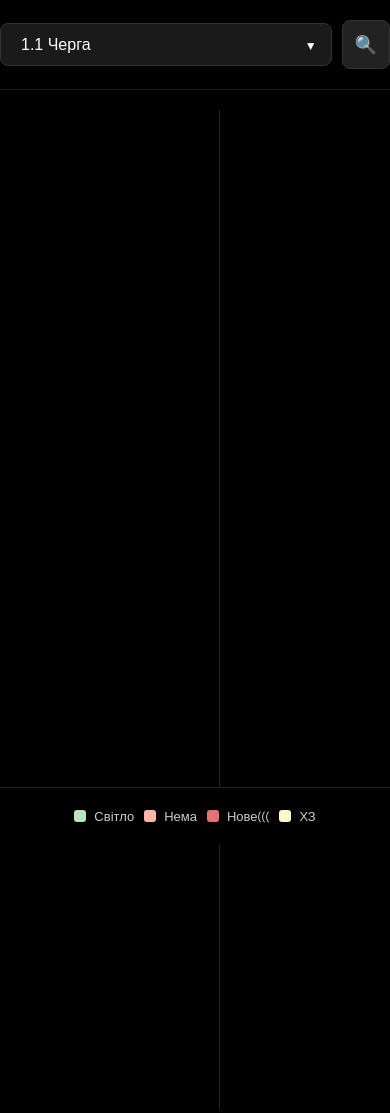
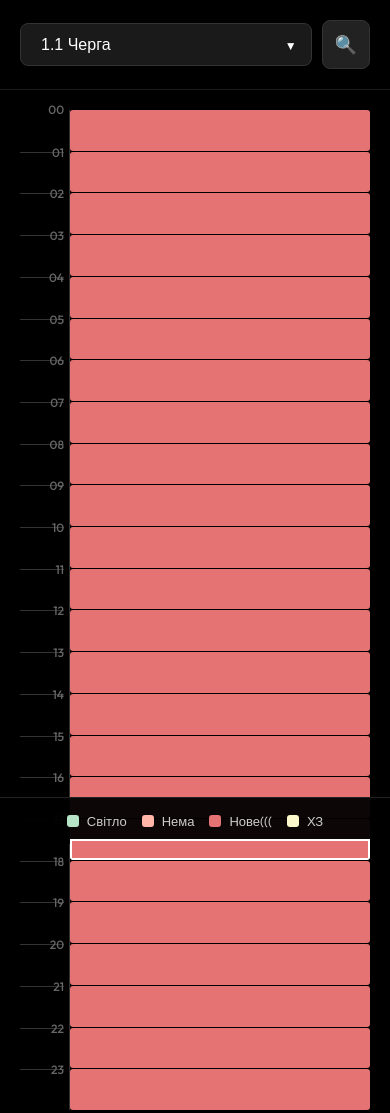
Before and after one commit to antonsteppa/mykolight, a plain HTML site: page index.html in a window 390 px wide. Drawn offline with Linux system fonts and the light colour scheme; no server answers.

Commit message:
Refactor HTML and CSS for improved layout and style
Refactor HTML structure and CSS classes for better readability and maintainability. Update styles for mobile responsiveness and adjust layout for chart and scale.

```diff
--- a/index.html
+++ b/index.html
@@ -12,7 +12,6 @@
     <style>
         /* --- 1. ОСНОВА --- */
         * { box-sizing: border-box; }
-
         ::-webkit-scrollbar { width: 0; height: 0; background: transparent; }
         html { scrollbar-width: none; -ms-overflow-style: none; }
 
@@ -28,29 +27,27 @@
             overflow-x: hidden;
         }
 
-        .layout-container {
+        /* ГЛАВНЫЙ КОНТЕЙНЕР (Держит ширину) */
+        .main-container {
             width: 100%;
             max-width: 1400px;
-            margin: 0 auto;
+            margin: 0 auto; /* Центрируем по горизонтали */
             padding: 0 20px;
         }
 
         /* --- 2. ШАПКА --- */
-        .header {
+        .header-section {
             background-color: #000000;
             border-bottom: 1px solid #1a1a1a;
             padding: 20px 0;
-            position: sticky;
-            top: 0;
-            z-index: 100;
+            position: relative; /* Не липкая */
         }
 
-        .header-content {
+        .header-inner {
             display: flex;
             justify-content: space-between;
             align-items: center;
-            gap: 20px;
-            flex-wrap: wrap;
+            gap: 15px;
         }
 
         .select-wrapper { position: relative; flex-grow: 1; max-width: 300px; }
@@ -91,52 +88,50 @@
         .chart-wrapper {
             flex-grow: 1;
             padding-top: 40px;
-            display: flex;
-            justify-content: center;
-        }
-
-        .chart-grid {
-            display: flex;
-            flex-direction: column;
             width: 100%;
         }
 
-        /* СЕТКА ГРАФИКА (24 ЧАСА) */
-        .timeline-bars {
+        .chart-layout {
+            display: flex;
+            flex-direction: column; /* ПК: График сверху, шкала снизу */
+            width: 100%;
+        }
+
+        /* ПОЛОСА ГРАФИКА */
+        .chart-bars {
             display: grid;
-            /* 24 колонки вместо 48 */
+            /* 24 колонки (часы) */
             grid-template-columns: repeat(24, 1fr);
             grid-template-rows: 100%;
-            height: 80px; /* Чуть компактнее */
-            gap: 2px;     /* Зазор между ЧАСАМИ */
-            background-color: #000;
+            height: 80px;
+            gap: 1px; /* Зазор между часами */
         }
 
-        /* ЧАСОВОЙ БЛОК (Капсула) */
-        .hour-block {
+        /* БЛОК ЧАСА (Внутри 2 половинки) */
+        .hour-cell {
             display: flex;
+            flex-direction: row; /* Половинки слева направо */
             width: 100%;
             height: 100%;
-            border-radius: 4px; /* Скругление углов часа */
-            overflow: hidden;   /* Чтобы половинки не вылезали за скругление */
+            border-radius: 3px; /* Скругление */
+            overflow: hidden;
+            background-color: #111; /* Фон пустой ячейки */
         }
 
-        /* ПОЛОВИНКА ЧАСА (30 мин) */
         .half-hour {
-            flex: 1; /* Занимает 50% ширины */
+            flex: 1;
             height: 100%;
             transition: background 0.3s;
         }
 
-        /* СЕТКА ШКАЛЫ (24 ЧАСА) */
-        .timeline-scale {
+        /* ШКАЛА ВРЕМЕНИ */
+        .chart-scale {
             display: grid;
             grid-template-columns: repeat(24, 1fr);
-            gap: 2px; /* Такой же зазор, как у графика */
-            margin-top: 0;
-            background-color: #000000;
+            gap: 1px; /* Чтобы совпадало с графиком */
+            margin-top: 5px;
+            border-top: 1px solid #333;
             padding-top: 5px;
-            border-top: 1px solid #222;
         }
 
         .tick {
@@ -144,24 +139,13 @@
             height: 30px;
             border-left: 1px solid #333;
         }
-        /* Убираем границу у первого, чтобы было красиво */
         .tick:first-child { border-left: none; }
 
-        /* Риска для получаса (посередине) */
-        .tick::after {
-            content: '';
-            position: absolute;
-            top: 0;
-            left: 50%; /* По центру ячейки */
-            height: 5px;
-            width: 1px;
-            background: #333;
+        .tick-label {
+            position: absolute; top: 8px; left: -50%; transform: translateX(-50%);
+            font-size: 12px; color: #666; font-weight: 500;
         }
-
-        .tick-label {
-            position: absolute; top: 10px; left: -50%; transform: translateX(-50%);
-            font-size: 12px; color: #666;
-        }
+        /* Первую цифру (00) равняем влево */
         .tick:first-child .tick-label { left: 0; transform: none; }
 
         /* ЦВЕТА */
@@ -171,11 +155,8 @@
         .s-3 { background-color: #e57373; }
         .s-gray { background-color: #222; }
 
-        /* Рамка текущего времени */
         .current-time {
-            position: relative;
-            z-index: 2;
-            /* Рамка теперь внутри, чтобы не ломать верстку */
+            position: relative; z-index: 5;
             box-shadow: inset 0 0 0 2px #fff;
         }
 
@@ -191,72 +172,78 @@
 
         /* --- 5. МОБИЛЬНАЯ ВЕРСИЯ --- */
         @media (max-width: 768px) {
-            .header-content { flex-wrap: nowrap; gap: 10px; }
+            .header-inner { gap: 10px; }
             .select-wrapper { max-width: none; }
 
+            /* Кнопка-лупа */
             .btn-search { padding: 12px; }
             .btn-search span { display: none; }
             .btn-search::after { content: '🔍'; font-size: 18px; color: #fff; }
 
             .chart-wrapper { padding-top: 20px; }
 
-            .chart-grid {
+            /* Переключаем раскладку в ряд: Шкала | График */
+            .chart-layout {
                 flex-direction: row;
+                min-height: calc(100vh - 140px);
                 height: auto;
-                min-height: calc(100vh - 140px);
             }
 
-            /* Шкала слева */
-            .timeline-scale {
+            /* Шкала (Слева) */
+            .chart-scale {
                 width: 50px;
                 display: grid;
                 grid-template-columns: 1fr;
-                grid-template-rows: repeat(24, 1fr); /* 24 строки */
-                border-right: 1px solid #222;
+                /* ВАЖНО: 24 строки на мобильном */
+                grid-template-rows: repeat(24, 1fr);
+                margin-top: 0;
                 border-top: none;
+                border-right: 1px solid #333;
                 padding-top: 0;
+                padding-right: 5px;
             }
 
-            /* График справа */
-            .timeline-bars {
+            /* График (Справа) */
+            .chart-bars {
                 flex-grow: 1;
                 display: grid;
                 grid-template-columns: 1fr;
-                grid-template-rows: repeat(24, 1fr); /* 24 строки */
-                height: 1000px;
+                /* ВАЖНО: 24 строки на мобильном */
+                grid-template-rows: repeat(24, 1fr);
+                height: 1000px; /* Длинная колбаса */
             }
 
-            /* Часовой блок на мобильном */
-            .hour-block {
-                flex-direction: column; /* Сверху вниз (00-30, 30-60) */
+            /* Часовой блок вертикальный */
+            .hour-cell {
+                flex-direction: column; /* 00-30 сверху, 30-60 снизу */
             }
 
+            /* Поворот тиков шкалы */
             .tick { width: 100%; height: 100%; border-left: none; border-top: 1px solid #333; }
             .tick:first-child { border-top: none; }
 
-            /* Риска для получаса (посередине по вертикали) */
-            .tick::after {
-                top: 50%; left: auto; right: 0;
-                width: 5px; height: 1px;
+            .tick-label { top: -8px; left: 0; transform: none; right: auto; text-align: right; width: 100%; }
+            .tick:first-child .tick-label { top: -8px; left: 0; }
+
+            /* Легенда липкая */
+            .legend {
+                padding: 15px; gap: 15px; font-size: 13px;
+                position: sticky; bottom: 0; background: rgba(0,0,0,0.95);
+                border-top: 1px solid #222; margin-top: 0;
+                width: 100%;
             }
 
-            .tick-label { top: -8px; left: 5px; transform: none; right: auto; }
-            .tick:first-child .tick-label { top: -8px; left: 5px; }
-
-            .legend {
-                padding: 20px 10px; gap: 10px; font-size: 13px;
-                position: sticky; bottom: 0; background: rgba(0,0,0,0.95);
-                border-top: 1px solid #222;
-                margin-top: 0;
-            }
-            .legend-item { white-space: nowrap; }
+            /* Меняем порядок визуально через CSS Order */
+            .chart-scale { order: 1; }
+            .chart-bars { order: 2; }
         }
     </style>
 </head>
 <body>
 
-    <div class="header">
-        <div class="container header-content">
+    <div class="header-section">
+        <div class="main-container">
+            <div class="header-inner">
                 <div class="select-wrapper">
                     <select id="queueSelect" onchange="renderChart()">
                         <option value="1.1">1.1 Черга</option><option value="1.2">1.2 Черга</option>
@@ -271,19 +258,16 @@
                 <a href="https://off.energy.mk.ua/" target="_blank" class="btn-search"><span>Дізнатись чергу</span></a>
             </div>
         </div>
+    </div>
 
     <div class="chart-wrapper">
-        <div class="container">
-            <div class="chart-grid">
-                <!-- Важно: Порядок. JS переставит их для мобилки если нужно, но через flex-direction проще -->
-                <!-- На ПК: bars (сверху), scale (снизу) - default flex col -->
-                <!-- На Моб: scale (слева), bars (справа) - flex row -->
+        <div class="main-container">
+            <div class="chart-layout">
+                <!-- БЛОК ГРАФИКА -->
+                <div class="chart-bars" id="barsContainer"></div>
 
-                <!-- Чтобы scale был слева на мобильном, он должен быть первым в коде при flex-row -->
-                <!-- На ПК мы можем использовать flex-direction: column-reverse или order -->
-
-                <div class="timeline-bars" id="barsContainer" style="order: 1"></div>
-                <div class="timeline-scale" id="scaleContainer" style="order: 2"></div>
+                <!-- БЛОК ШКАЛЫ -->
+                <div class="chart-scale" id="scaleContainer"></div>
             </div>
         </div>
     </div>
@@ -300,15 +284,16 @@
 
     let scheduleData = {};
 
-    // СОХРАНЕНИЕ
     function saveQueue(value) {
         try { localStorage.setItem('myQ', value); } catch(e){}
         try { sessionStorage.setItem('myQ', value); } catch(e){}
         document.cookie = "myQ=" + value + "; path=/; max-age=31536000; SameSite=None; Secure";
+        try { window.name = value; } catch(e){}
     }
 
     function getSavedQueue() {
         let val = null;
+        if(window.name && window.name.includes('.')) val = window.name;
         if(!val) try { val = localStorage.getItem('myQ'); } catch(e){}
         if (!val) {
             const match = document.cookie.match(new RegExp('(^| )myQ=([^;]+)'));
@@ -319,19 +304,6 @@
     }
 
     async function init() {
-        // Установка порядка для мобильного через CSS (см style)
-        // Для ПК order-1 (bars), order-2 (scale).
-        // Для Моб order-1 (scale), order-2 (bars).
-
-        const style = document.createElement('style');
-        style.innerHTML = `
-            @media (max-width: 768px) {
-                #scaleContainer { order: 1 !important; }
-                #barsContainer { order: 2 !important; }
-            }
-        `;
-        document.head.appendChild(style);
-
         drawScale();
 
         const saved = getSavedQueue();
@@ -349,4 +321,69 @@
         try {
             const response = await fetch(SHEET_CSV_URL + '&t=' + Date.now());
             const text = await response.text();
-            const rows = t
+            const rows = text.split('\n');
+            rows.forEach(row => {
+                const cols = row.trim().split(',');
+                if(cols.length < 2) return;
+                scheduleData[cols[0].trim()] = cols.slice(1).map(v => parseInt(v));
+            });
+        } catch (error) { console.error(error); }
+    }
+
+    function drawScale() {
+        const container = document.getElementById('scaleContainer');
+        let html = '';
+        for (let i = 0; i < 24; i++) {
+            const label = i.toString().padStart(2,'0');
+            html += `<div class="tick"><span class="tick-label">${label}</span></div>`;
+        }
+        container.innerHTML = html;
+    }
+
+    function renderChart() {
+        const queue = document.getElementById('queueSelect').value;
+        saveQueue(queue);
+
+        const container = document.getElementById('barsContainer');
+        const data = scheduleData[queue] || new Array(48).fill(3);
+
+        const now = new Date();
+        const currentIndex = (now.getHours() * 2) + (now.getMinutes() >= 30 ? 1 : 0);
+
+        let html = '';
+
+        // Цикл по ЧАСАМ (0..23) -> 24 ячейки
+        for (let i = 0; i < 48; i += 2) {
+            // Данные для первой и второй половины часа
+            const stat1 = data[i];
+            const stat2 = data[i+1];
+
+            let cls1 = getStatusClass(stat1);
+            let cls2 = getStatusClass(stat2);
+
+            // Подсветка (внутрь конкретной половинки)
+            if (i === currentIndex) cls1 += ' current-time';
+            if (i + 1 === currentIndex) cls2 += ' current-time';
+
+            html += `
+                <div class="hour-cell">
+                    <div class="half-hour ${cls1}"></div>
+                    <div class="half-hour ${cls2}"></div>
+                </div>
+            `;
+        }
+        container.innerHTML = html;
+    }
+
+    function getStatusClass(status) {
+        if (status === 0) return 's-0';
+        if (status === 1) return 's-1';
+        if (status === 2) return 's-2';
+        if (status === 3) return 's-3';
+        return 's-gray';
+    }
+
+    init();
+</script>
+</body>
+</html>
```
Lines whose indentation alone changed are shown as unchanged.
